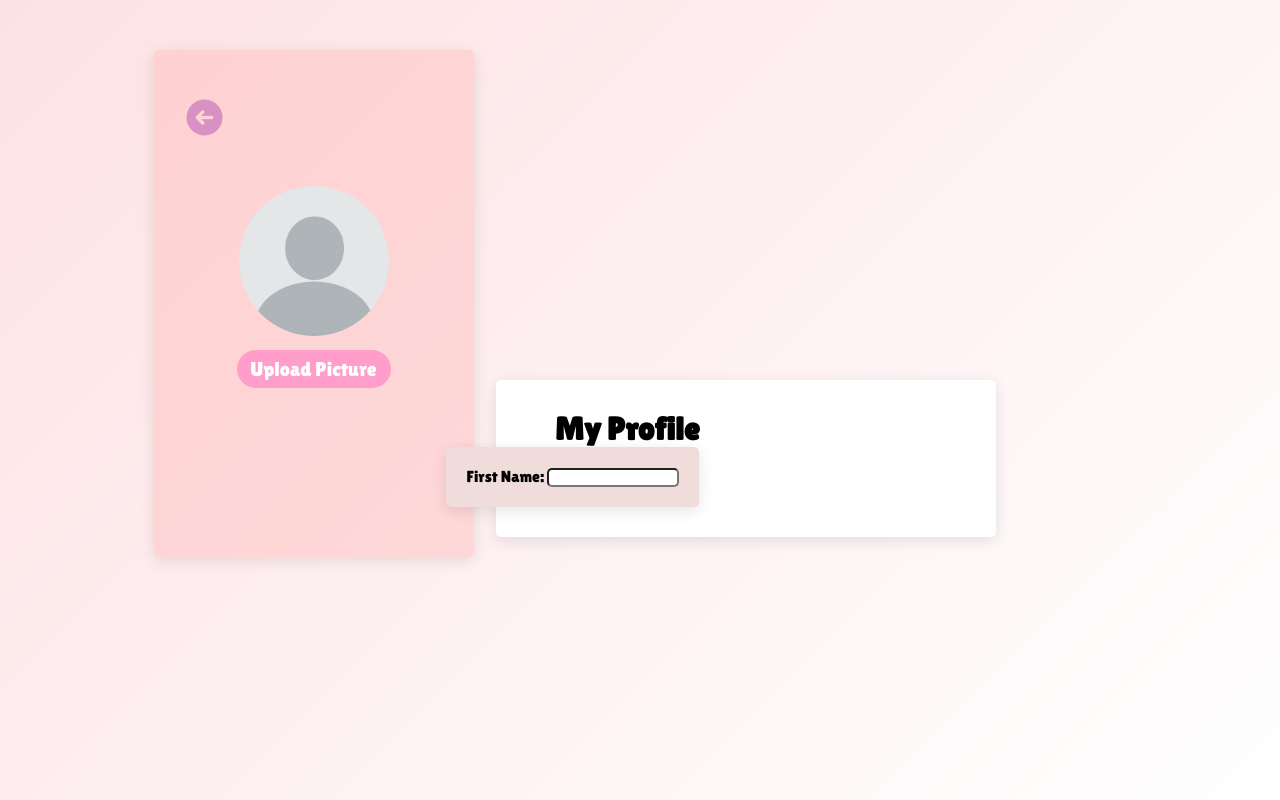
After one commit to aayu-bas/Websites, a PHP site: page /myprofile.html in a window 1280 px wide. The commit adds this page. Run offline with PHP 8.4, Linux system fonts and the light colour scheme; some libraries are stand-ins or nearby versions.

Commit message:
added myprofile.html

```diff
--- /dev/null
+++ b/myprofile.html
@@ -0,0 +1,134 @@
+<!DOCTYPE html>
+<html lang="en">
+<head>
+    <meta charset="UTF-8">
+    <meta name="viewport" content="width=device-width, initial-scale=1.0">
+    <title>Profile -Yarnify</title>
+    <link rel="stylesheet" href="https://cdnjs.cloudflare.com/ajax/libs/font-awesome/7.0.1/css/all.min.css" integrity="sha512-2SwdPD6INVrV/lHTZbO2nodKhrnDdJK9/kg2XD1r9uGqPo1cUbujc+IYdlYdEErWNu69gVcYgdxlmVmzTWnetw==" crossorigin="anonymous" referrerpolicy="no-referrer" />
+    <link rel="icon" href="yarnify.png">
+    <style>
+    @import url('https://fonts.googleapis.com/css2?family=Lilita+One&family=Pacifico&display=swap');
+        *{
+            font-family: "Lilita One", sans-serif;
+            margin:0;
+            padding:0;
+            box-sizing:border-box;
+        }
+        body{
+            background: linear-gradient(135deg, #fde2e4,#ffffff);
+            height:100vh;
+        }
+        .profile-container{
+            display: flex;
+            padding-top: 50px;
+        }
+        .left-container{
+            width: 320px;
+            background: rgba(255, 192, 192,0.5);
+            border-radius: 5px;
+            padding: 50px 30px 20px 30px;
+            box-shadow: 0 4px 15px rgba(0,0,0,0.1);
+            text-align: center;
+            position: absolute;
+            left: 12%;
+        }
+        .prev{
+            position: relative;
+            right:40%;
+            margin:0 10px 50px 0;
+
+        }
+        .profile-pic{
+            position: relative;
+            width: 150px;
+            height:150px;
+            align-items: center;
+            margin: auto;
+        }
+        .profile-pic img{
+            width: 100%;
+            height: 100%;
+            border-radius: 50%;
+            object-fit: cover;
+            /* border: 2px solid #ffffff; */
+        }
+        .upload{
+            padding-top: 12px;
+            margin-top:10px;
+        }
+        .upload input{
+            display: none;
+        }
+        .upload label{
+            background: #ff9ecb;
+            color: white;
+            padding: 8px 14px;
+            cursor: pointer;
+            border-radius: 20px;
+            font-size: 20px;
+        }
+        .right-container{
+            position: relative;
+            display: flex;
+            left: 120%;
+            width: 500px;
+            background: #ffffff;
+            border-radius: 5px;
+            padding: 30px;
+            box-shadow: 0 4px 15px rgba(0,0,0,0.1);
+            text-align: right;
+        }
+
+        .user-info{
+            position: relative;
+            right:18%;
+        }
+        .name{
+            margin:auto;
+            border-radius: 5px;
+            padding: 20px;
+            box-shadow: 0 4px 15px rgba(0,0,0,0.1);
+            background: rgb(241, 220, 220);
+        }
+        input{
+            border-radius: 5px;
+
+        }
+    </style>
+</head>
+<body>
+    <div class="profile-container">
+        <div class="left-container">
+            <div class="prev">
+                <i class="fa fa-arrow-circle-left" style="font-size:36px; color:rgb(216, 145, 195);"></i>
+            </div>
+            <div class="profile-pic">
+                <img src="photos/profile.png" alt="Profile Picture" id="profileImage">
+            </div>
+            <div class="upload">
+                <input type="file" id="imageUpload" accept="image/*">
+                <label for="imageUpload">Upload Picture</label>
+            </div>
+            <div class="right-container">
+                <div class="user-info">
+                    <h1>My Profile</h1>
+                    <form action=" "method="POST">
+                        <div class="name">
+                            <label for="FirstName">First Name: </label>
+                            <input type="text" name="" id="">
+                        </div>
+
+                    </form>
+                </div>
+            </div>
+        </div>
+    </div>
+    <script>
+        const imageUpload = document.getElementById("imageUpload");
+        const profileImage = document.getElementById("profileImage");
+        imageUpload.onchange= function(){
+            profileImage.src= URL.createObjectURL(imageUpload.files[0]);
+        }
+    </script>
+</body>
+</html>
--- a/register.php
+++ b/register.php
@@ -46,7 +46,7 @@ if (isset($_POST['submit'])) {
             }
         }
     }
-}
+  }
 ?>
 <!DOCTYPE html>
 <html lang="en">
@@ -62,7 +62,9 @@ if (isset($_POST['submit'])) {
 
 *{
   font-family: "Lilita One", sans-serif;
-  margin:0; padding:0; box-sizing:border-box;
+  margin:0;
+  padding:0;
+  box-sizing:border-box;
 }
 
 body{
```
Also changed, not shown: index.php (+17 -1 lines), photos/profile.png (added).
